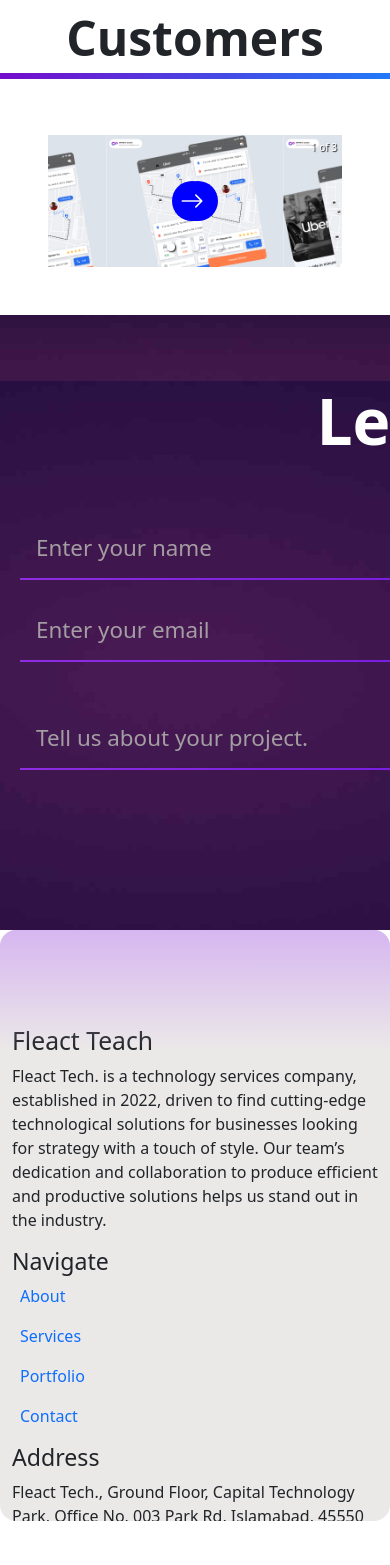
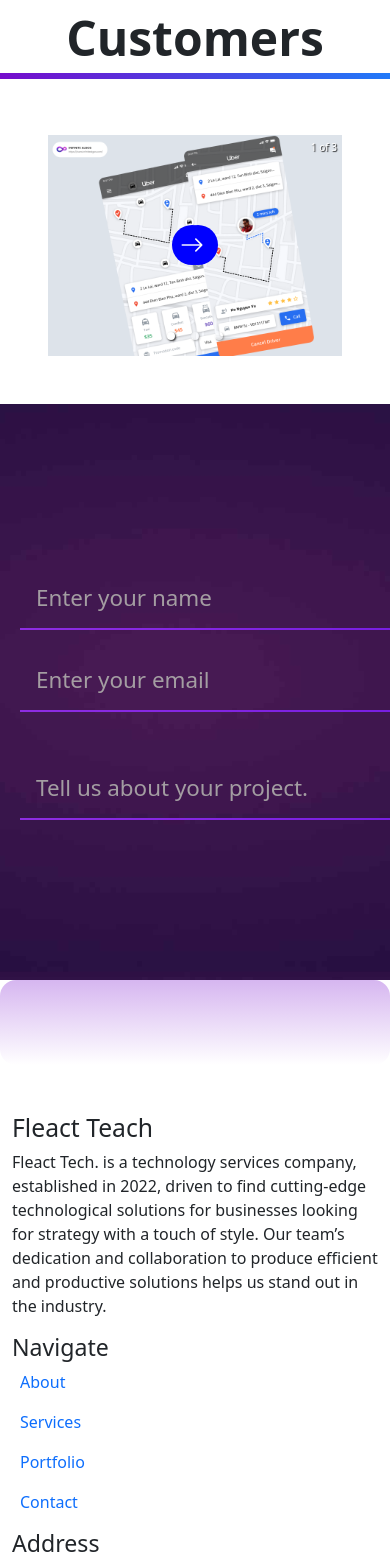
Before and after one commit to somama-ayan/tasks, a React (Create React App) app: page / in a window 390 px wide. Shown: the part 4683-6248 px from the top of the page. Before the commit the page ends 6204 px from the top, so only its background shows below. Built offline with nearby package versions, Linux system fonts and the light colour scheme.

Commit message:
sections

```diff
--- a/src/Components/Flectfooter.css
+++ b/src/Components/Flectfooter.css
@@ -1,17 +1,17 @@
 .containerDiv {
     padding-top: 3rem;
     position: relative;
-    height: 70vh; /* Set this to whatever height you need */
+    height: 10vh; /* Set this to whatever height you need */
     overflow: hidden; /* Hide any overflow */
     border-radius: 1rem;
-    background: rgb(235, 232, 232);
+    /* background: rgb(235, 232, 232); */
   }
 
   .gradient-overlay {
     position: absolute;
     top: 0;
     width: 100%;
-    height: 20%; /* 20% of the container height */
+    height: 100%; /* 20% of the container height */
     background: linear-gradient(to bottom, #D6B6F0, transparent);
     pointer-events: none; /* Allows clicks to pass through to other elements */
     z-index: 1;
--- a/src/Components/Flectfooter.js
+++ b/src/Components/Flectfooter.js
@@ -5,8 +5,10 @@ import { Link as ScrollLink } from "react-scroll";
 import { Link as RouterLink } from "react-router-dom";
 const Flectfooter = () => {
   return (
-    <div className="containerDiv">
+    <div >
+      <div className="containerDiv">
       <div class="position-absolute top-0 w-100 gradient-overlay"></div>
+      </div>
       <Container className="mt-5">
         <Row>
           <Col lg={5} md={6} sm={12}>
--- a/src/Pages/Contact.js
+++ b/src/Pages/Contact.js
@@ -4,7 +4,7 @@ const Contact = () => {
     return (
         <div className="contact-form container">
 <section id='ContactSection'>
-<h1>Let’s get in touch!</h1>
+<h1 className='text-center'>Let’s get in touch!</h1>
       <div className="form-inputs">
         <input
           type="text"
--- a/src/Pages/PorfolioSection.js
+++ b/src/Pages/PorfolioSection.js
@@ -59,8 +59,8 @@ const PorfolioSection = () => {
         </div>
       <Carousel
         className="p-5"
-        centerMode={true}
-        centerSlidePercentage={60}
+        centerMode={false}
+        centerSlidePercentage={80}
         showArrows={true}
         infiniteLoop={true}
         showThumbs={false}
--- a/src/Pages/Styles/Contact.css
+++ b/src/Pages/Styles/Contact.css
@@ -118,6 +118,12 @@
       flex-direction: column;
       gap: 1.5rem;
     }
+    .contact-form h1 {
+        font-size: 2rem;
+        font-weight: bold;
+        margin-bottom: 3rem;
+        /* position: relative; */
+      }
 
     .input-field {
       max-width: 100%;
```
